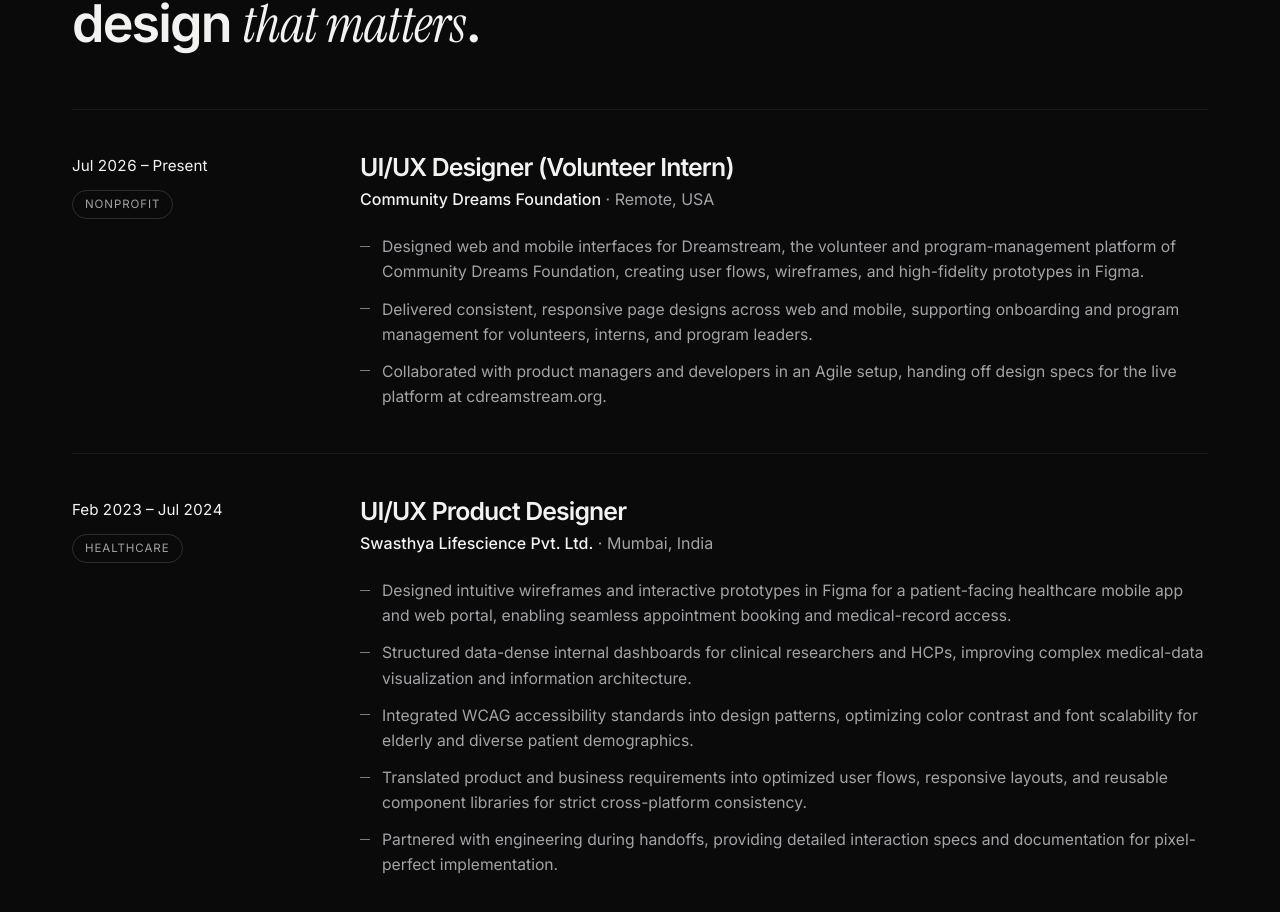
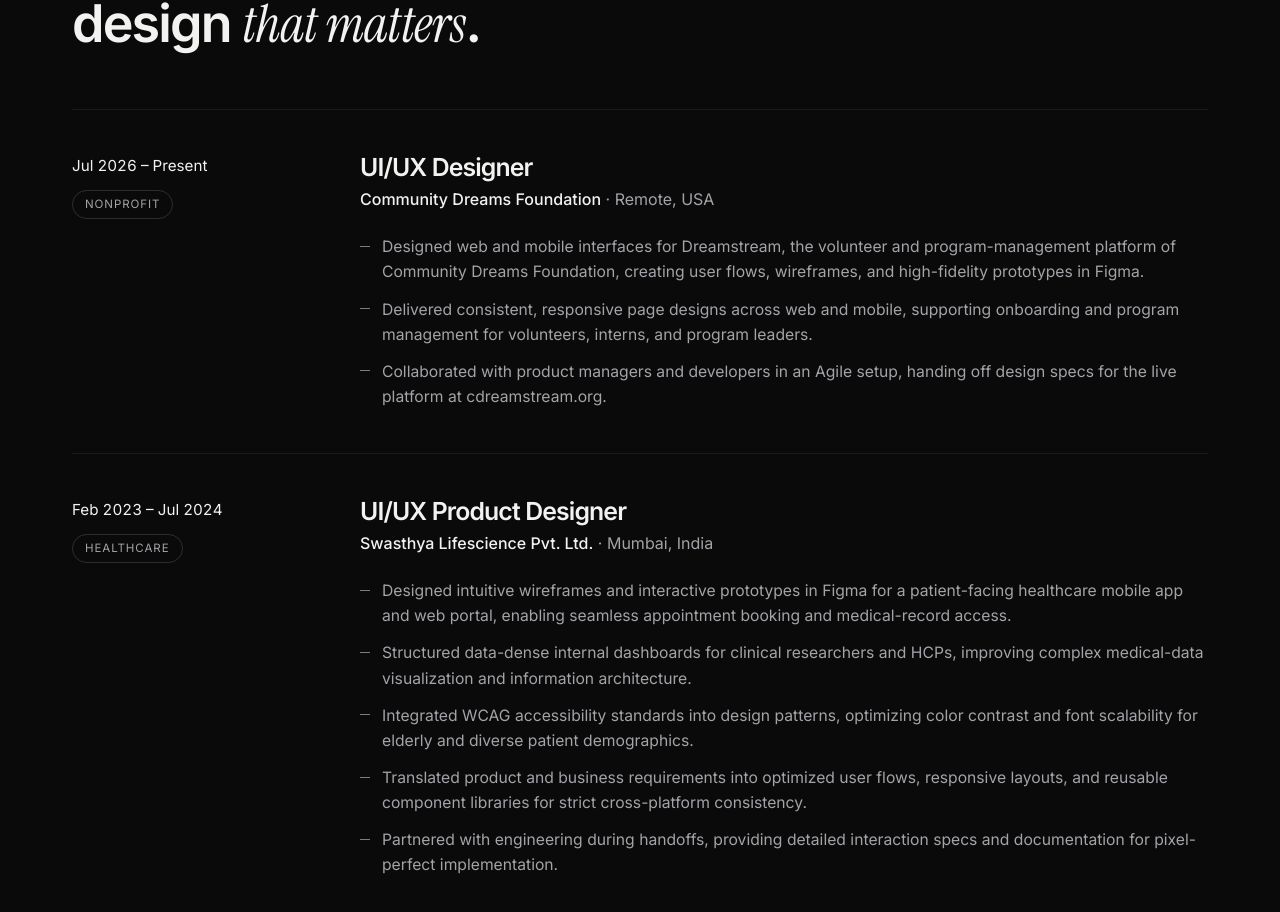
Before and after one commit to hritikgujar10/Portfolio, a React (Vite) app: page / in a window 1280 px wide. Shown: the part 4560-5472 px from the top of the page. Built offline with nearby package versions, Linux system fonts and the light colour scheme.

Commit message:
Simplify Community Dreams Foundation job title

```diff
--- a/src/data/content.js
+++ b/src/data/content.js
@@ -51,7 +51,7 @@
 
 export const experience = [
   {
-    role: 'UI/UX Designer (Volunteer Intern)',
+    role: 'UI/UX Designer',
     company: 'Community Dreams Foundation',
     location: 'Remote, USA',
     period: 'Jul 2026 – Present',
```
